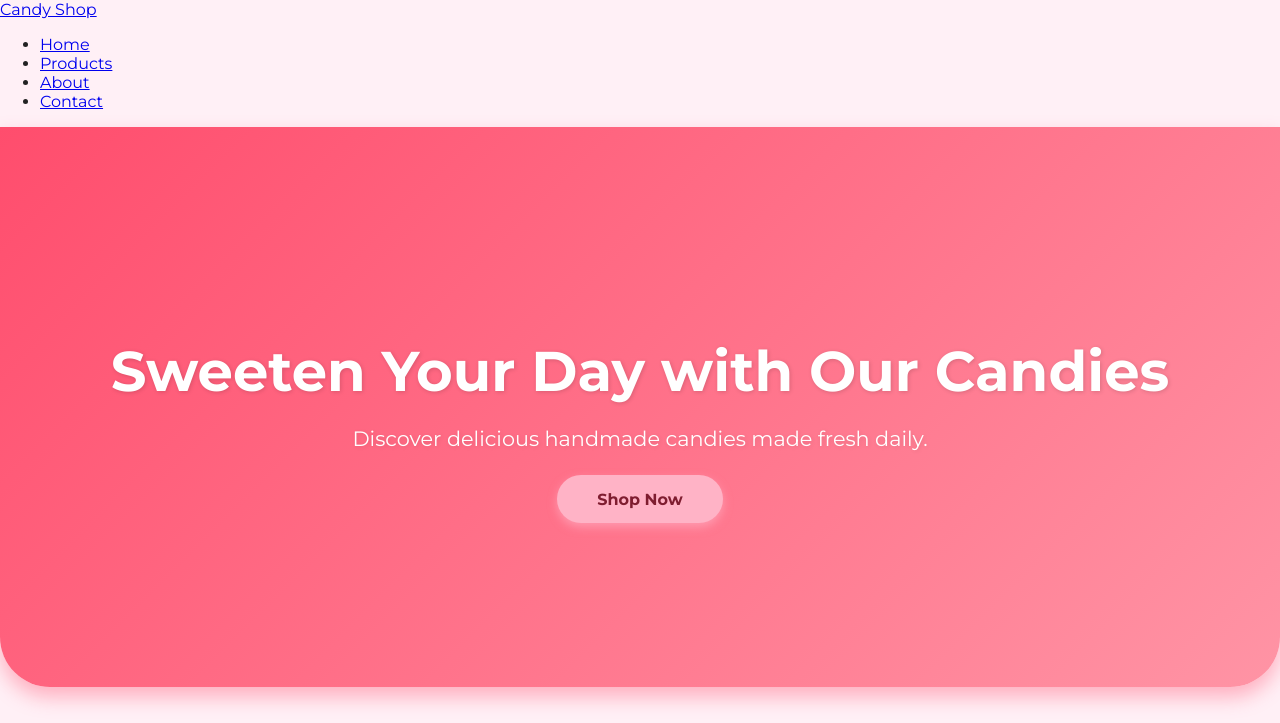
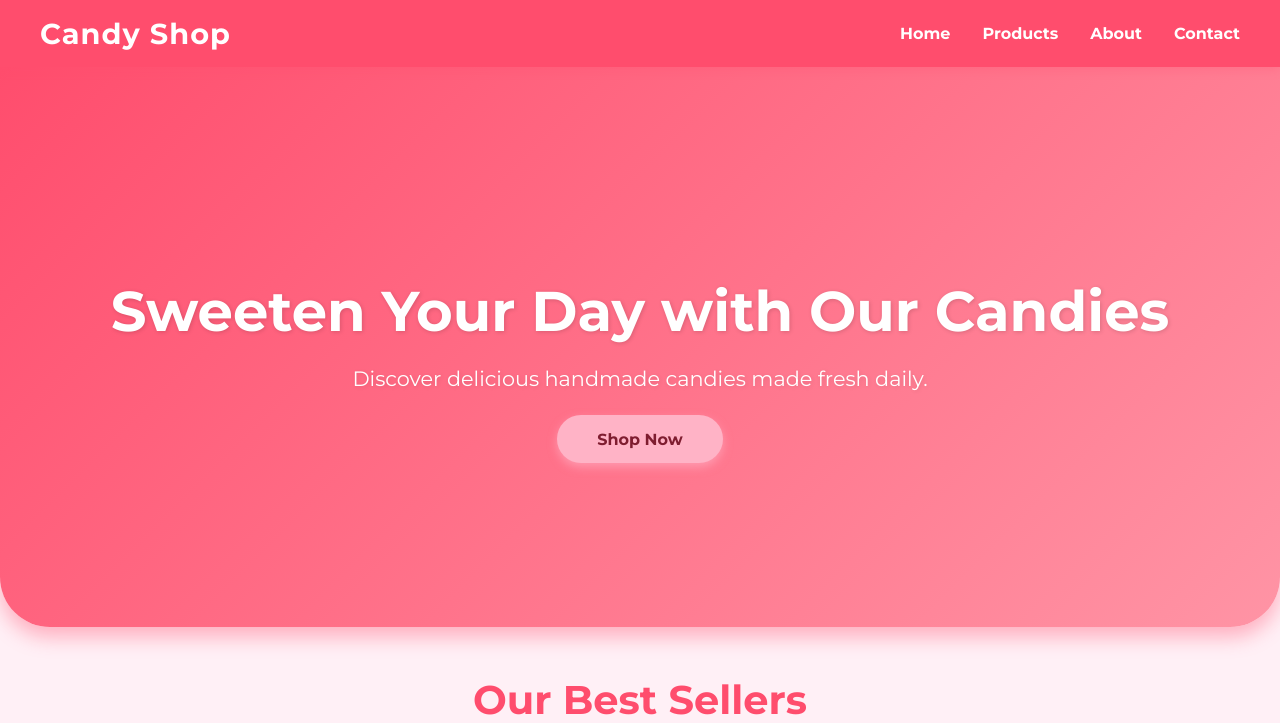
Before and after one commit to WebbCouture/candy-shop, a Django app: page / in a window 1280 px wide. Shown: the top 723 px of the page. Run offline with Django 5.2, Linux system fonts and the light colour scheme.

Commit message:
Update styles and layout

```diff
--- a/candy_shop/static/css/style.css
+++ b/candy_shop/static/css/style.css
@@ -1,7 +1,9 @@
 /* styles.css */
 
+/* === Fonts === */
 @import url('https://fonts.googleapis.com/css2?family=Montserrat:wght@400;700&display=swap');
 
+/* === Base === */
 body {
   font-family: 'Montserrat', sans-serif;
   background: #fff0f6;
@@ -9,6 +11,55 @@ body {
   color: #222;
 }
 
+/* === Header/Nav === */
+header {
+  background-color: #ff4d6d;
+  box-shadow: 0 2px 10px rgba(255, 77, 109, 0.3);
+  position: sticky;
+  top: 0;
+  z-index: 999;
+}
+
+nav {
+  display: flex;
+  justify-content: space-between;
+  align-items: center;
+  max-width: 1200px;
+  margin: 0 auto;
+  padding: 1rem 2rem;
+}
+
+.logo a {
+  color: white;
+  font-size: 1.8rem;
+  font-weight: 700;
+  text-decoration: none;
+  letter-spacing: 1px;
+}
+
+.nav-links {
+  list-style: none;
+  display: flex;
+  gap: 2rem;
+  margin: 0;
+  padding: 0;
+}
+
+.nav-links li a {
+  color: white;
+  text-decoration: none;
+  font-weight: 600;
+  font-size: 1rem;
+  border-bottom: 2px solid transparent;
+  transition: all 0.3s ease;
+}
+
+.nav-links li a:hover {
+  border-bottom: 2px solid #ffd0da;
+  color: #ffd0da;
+}
+
+/* === Hero Section === */
 .hero {
   background: linear-gradient(135deg, #ff4d6d 0%, #ff94a5 100%);
   height: 70vh;
@@ -54,6 +105,7 @@ body {
   box-shadow: 0 6px 15px rgba(255, 123, 148, 0.8);
 }
 
+/* === Products Section === */
 .products {
   max-width: 1200px;
   margin: 3rem auto 5rem;
@@ -110,8 +162,7 @@ body {
   line-height: 1.3;
 }
 
-/* Responsive */
-
+/* === Responsive === */
 @media (max-width: 768px) {
   .product-list {
     flex-direction: column;
@@ -125,4 +176,15 @@ body {
   .hero-content h1 {
     font-size: 2.5rem;
   }
+
+  nav {
+    flex-direction: column;
+    gap: 1rem;
+    text-align: center;
+  }
+
+  .nav-links {
+    flex-direction: column;
+    gap: 1rem;
+  }
 }
```
